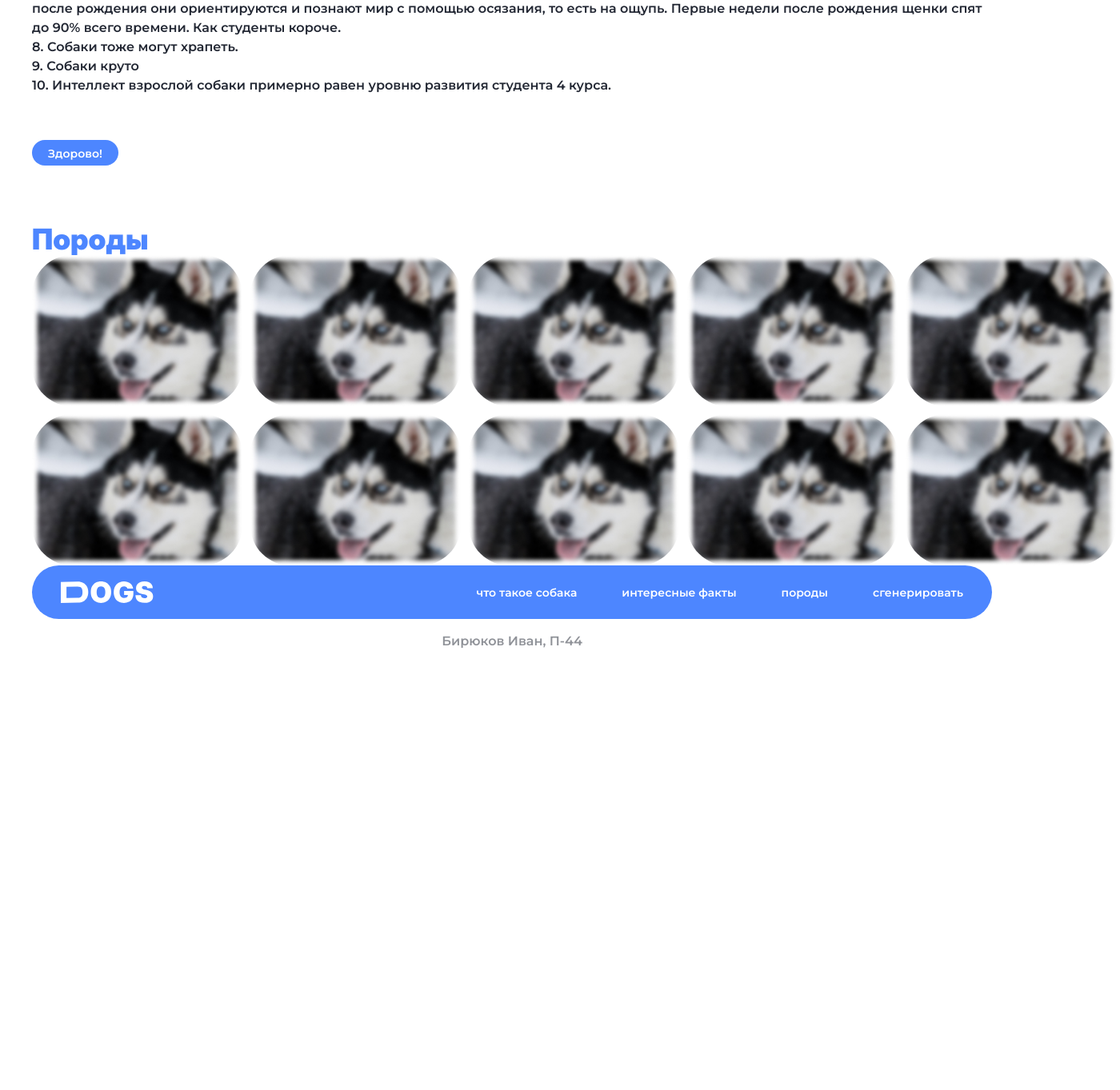
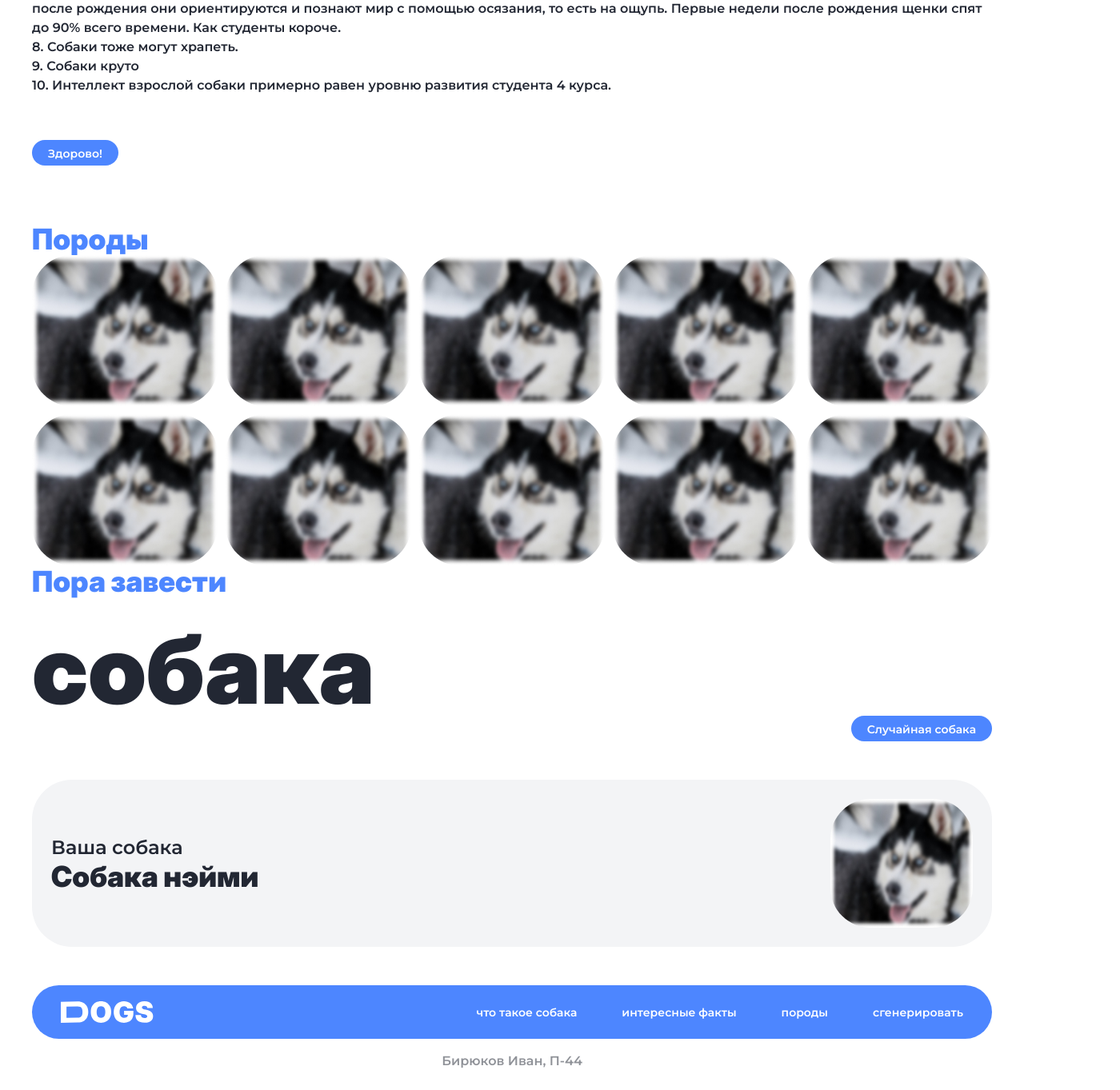
Before and after one commit to R0nio/Next-TailWind-DogsApi, a Next.js app: page / in a window 1280 px wide. Shown: the part 1417-2780 px from the top of the page at 80% size, 1400 px wide, since content can reach past the window. Before the commit the page ends 2255 px from the top, so only its background shows below. Built offline with nearby package versions, Linux system fonts and the light colour scheme; no server answers.

Commit message:
добавление нижней панельки, вывод случайно собаки

```diff
--- a/shared/card.js
+++ b/shared/card.js
@@ -7,6 +7,7 @@ import { useState, useEffect } from 'react';
 export const DogCard = ({breed}) =>{
     const [imageSrc, setImageSrc] = useState(picture);
     const [loading, setLoading] = useState(true);
+    const [breedImg, setBreedImg] = useState(1);
 
     useEffect(()=>{
         const fetchImage = async () =>{
@@ -25,8 +26,9 @@ export const DogCard = ({breed}) =>{
     }, []);
 
   return(
-    <div >
-      <Image src={imageSrc} alt='alt' className='rounded-[50px] w-[263px] h-[189px]' width={263} height={189} />
+    <div>
+
+        {breedImg === 1 ? <Image src={imageSrc} alt='alt' className='rounded-[50px] w-[263px] h-[189px]' width={263} height={189} /> :  <p>{breed}</p>}
       {loading && (
                 <div className="absolute inset-0 flex items-center justify-center
                  bg-white bg-opacity-50">
--- a/src/app/page.js
+++ b/src/app/page.js
@@ -4,6 +4,7 @@ import { MainScreen } from '../../widgets/mainScreen'
 import { About } from '../../widgets/About'
 import {Facts} from '../../widgets/facts'
 import {Breeds} from '../../widgets/breeds'
+import {Random} from '../../widgets/random'
 
 export default function Home() {
   return (
@@ -17,6 +18,7 @@ export default function Home() {
         <About />
         <Facts />
         <Breeds />
+        <Random />
         </div>
       </main>
       <footer>
--- a/widgets/breeds.js
+++ b/widgets/breeds.js
@@ -18,7 +18,7 @@ export const Breeds = () =>{
     return(
         <div>
             <Title children='Породы'/>
-            <div className="flex flex-wrap items-center gap-2.5 w-[1360px]">
+            <div className="grid  grid-cols-5 grid-rows-2 gap-2.5">
                 {breedslist.map((item, i)=>{
                     return <DogCard breed={item.src} key={i} />
                 })}
--- /dev/null
+++ b/widgets/random.js
@@ -0,0 +1,24 @@
+'use client'
+import {Button, Title} from "../shared/ui";
+import Image from "next/image";
+import placeholder from '../img/LoadingBlurDog.jpg';
+
+
+export const Random = () => {
+    return (
+        <div className="">
+            <Title children="Пора завести"/>
+            <div className="flex items-end justify-between">
+                <h2 className="font-[Inter] font-black text-[120px] lowercase text-[#222733]">Собака</h2>
+                <Button children="Случайная собака" func={()=> console.log("3123")}></Button>
+            </div>
+            <div className="bg-gray-100 p-6 rounded-[50px] flex items-center justify-between my-12">
+                <div className="flex flex-col items-start">
+                    <span className="text-[#222733] font-[Montserrat] text-2xl font-semibold">Ваша собака</span>
+                    <p className="text-[#222733] font-[Inter] text-4xl font-black">Собака нэйми</p>
+                </div>
+                <Image className="w-[178px] h-[161px] rounded-[50px]" src={placeholder} alt="placeholder dog"/>
+            </div>
+        </div>
+    )
+}
```
